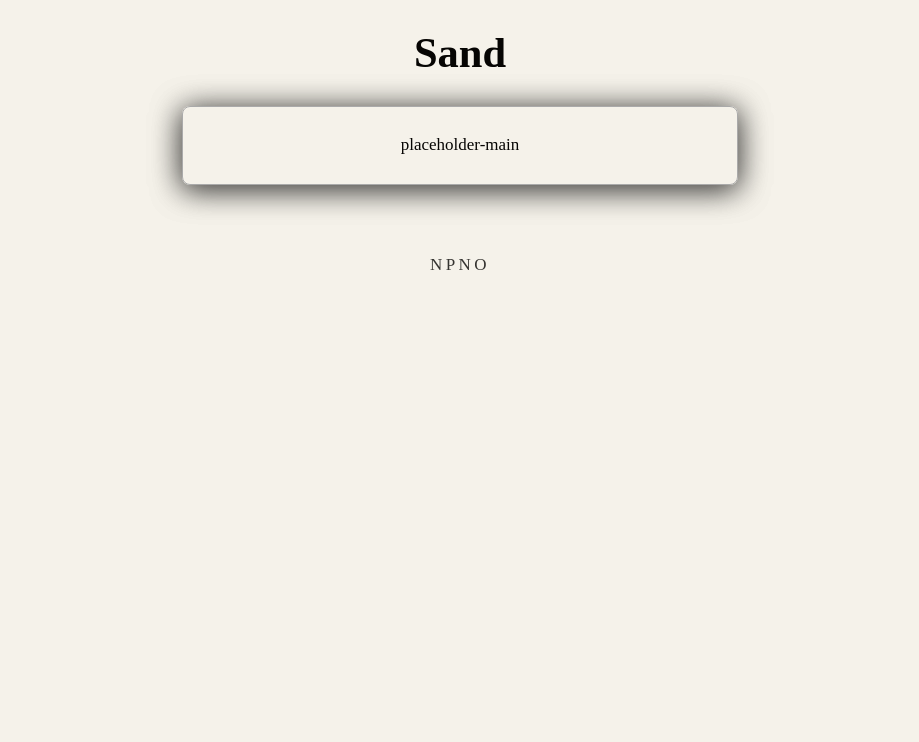
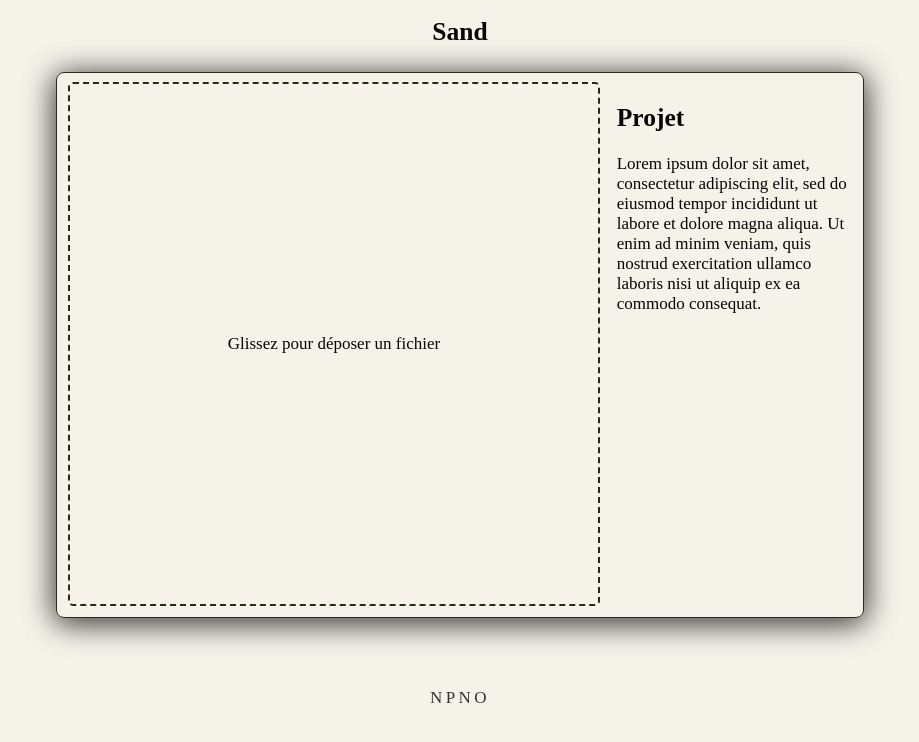
Before and after one commit to Mylloon/Sand, a Flask app: page /index in a window 1280 px wide. Shown: the top 742 px of the page, without its empty margins (180-1099 px from the left). Run offline with Flask 2, Linux system fonts and the light colour scheme; parts of the project's set-up code (start-up, migrations or seed data) failed here and were passed over; some web fonts are replaced.

Commit message:
add main style

```diff
--- a/src/public/styles/style.css
+++ b/src/public/styles/style.css
@@ -15,6 +15,7 @@
         --link-color-hover: rgb(181, 162, 101);
         --grey: rgb(207, 216, 220);
         --shadow: rgba(0, 0, 0, 0.5);
+        --border: rgb(45, 40, 22);
     }
 }
 
@@ -27,6 +28,7 @@
         --link-color-hover: rgb(175, 154, 88);
         --grey: rgb(55, 71, 79);
         --shadow: rgba(125, 109, 60, 0.288);
+        --border: rgb(213, 202, 168);
     }
 }
 
@@ -56,13 +58,62 @@ main {
     margin-right: auto;
     margin-top: 2%;
     padding: 0.9% 0.9% 0.9% 0.9%;
-    width: 42%;
+    width: 62%;
     border-radius: 6px;
-    border: 1px solid rgb(170, 170, 170);
+    border: 1px solid var(--border);
     text-align: center;
 
     border-radius: 8px;
     box-shadow: 0 4px 30px 0 var(--shadow), 0 4px 30px 0 var(--shadow);
+
+    display: flex;
+    flex-direction: row;
+
+    padding-top: 0.5em;
+}
+
+.upload-area {
+    border: 2px dashed var(--border);
+    height: 70vh;
+    width: 65vw;
+    border-radius: 5px;
+    display: flex;
+    align-items: center;
+    justify-content: center;
+}
+
+.desc-area {
+    text-align: left;
+    max-width: 30%;
+    padding-left: 1em;
+}
+
+/* Mobile display */
+@media only screen and (max-height: 850px) {
+    header > .text-title {
+        font-size: 1.5rem;
+    }
+
+    .upload-area {
+        height: 65vh;
+    }
+}
+
+@media only screen and (max-width: 850px) {
+    main {
+        align-items: center;
+        justify-content: center;
+        flex-direction: column;
+    }
+
+    .upload-area {
+        width: 55vw;
+        height: 55vh;
+    }
+
+    .desc-area {
+        max-width: 80%;
+    }
 }
 
 footer {
--- a/src/templates/index.html
+++ b/src/templates/index.html
@@ -15,7 +15,19 @@
         </header>
 
         <main>
-            <p>placeholder-main</p>
+            <div class="upload-area">
+                <header>Glissez pour déposer un fichier</header>
+                <input type="file" hidden />
+            </div>
+            <div class="desc-area">
+                <h2>Projet</h2>
+                <p>
+                    Lorem ipsum dolor sit amet, consectetur adipiscing elit, sed
+                    do eiusmod tempor incididunt ut labore et dolore magna
+                    aliqua. Ut enim ad minim veniam, quis nostrud exercitation
+                    ullamco laboris nisi ut aliquip ex ea commodo consequat.
+                </p>
+            </div>
         </main>
 
         <footer class="text-center">
```
